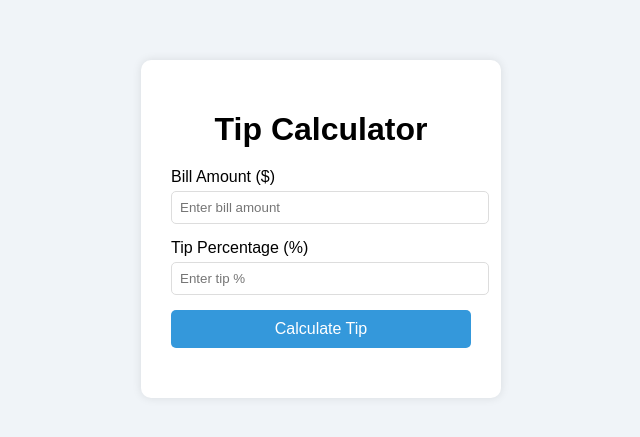
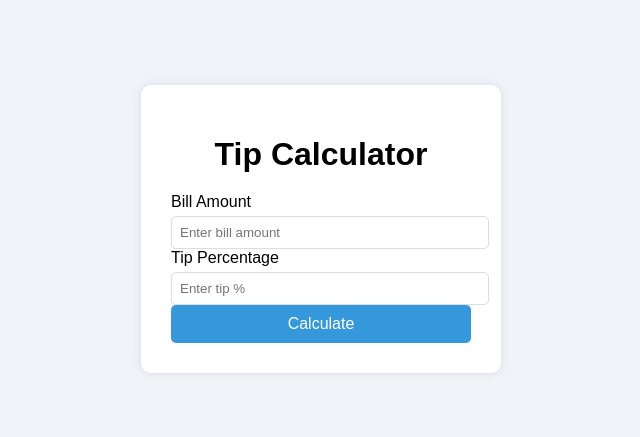
Before and after one commit to Malik786-ubaid/tip-calculator, a plain HTML site: page index.html in a window 1280 px wide. Shown: the part 179-616 px from the top of the page, without its empty margins (319-959 px from the left). Drawn offline with Linux system fonts and the light colour scheme.

Commit message:
Added HTML structure for Tip Calculator

```diff
--- a/index.html
+++ b/index.html
@@ -9,16 +9,14 @@
 <body>
   <div class="container">
     <h1>Tip Calculator</h1>
-    <div class="input-group">
-      <label>Bill Amount ($)</label>
-      <input type="number" id="billAmount" placeholder="Enter bill amount" />
-    </div>
-    <div class="input-group">
-      <label>Tip Percentage (%)</label>
-      <input type="number" id="tipPercent" placeholder="Enter tip %" />
-    </div>
-    <button id="calculateBtn">Calculate Tip</button>
-    <div class="result" id="result"></div>
+    <label>Bill Amount</label>
+    <input type="number" id="bill" placeholder="Enter bill amount" />
+
+    <label>Tip Percentage</label>
+    <input type="number" id="tip" placeholder="Enter tip %" />
+
+    <button onclick="calculateTip()">Calculate</button>
+    <div id="result"></div>
   </div>
   <script src="script.js"></script>
 </body>
```
